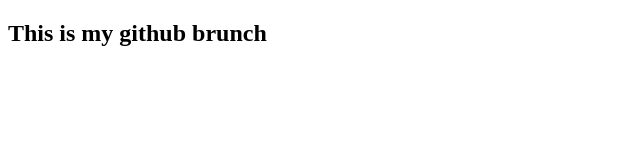
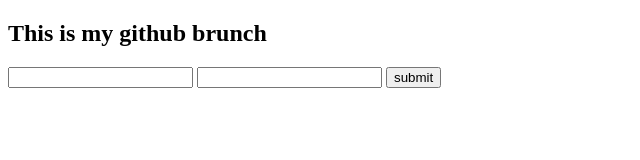
Before and after one commit to nabilasoma/university-project, a plain HTML site: page index.html in a window 1280 px wide. Shown: the whole page, without its empty margins (0-640 px from the left). Drawn offline with Linux system fonts and the light colour scheme.

Commit message:
created new login page in dev1

```diff
--- a/index.html
+++ b/index.html
@@ -7,5 +7,11 @@
 </head>
 <body>
     <h2>This is my github brunch</h2>
+
+    <form>
+        <input type="text">
+        <input type="text">
+        <button type="submit">submit</button>
+    </form>
 </body>
 </html>
```
